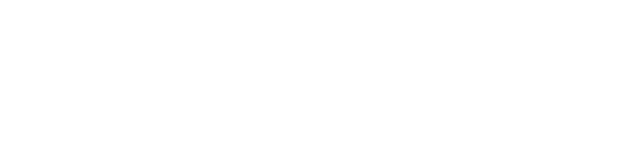
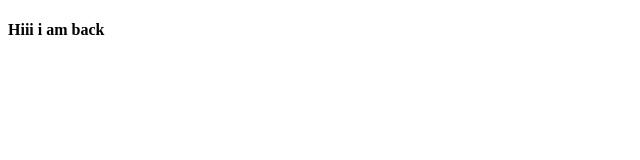
Before and after one commit to sumu002018/IWT-xm, a plain HTML site: page index.html in a window 1280 px wide. Shown: the whole page, without its empty margins (0-640 px from the left). Drawn offline with Linux system fonts and the light colour scheme.

Commit message:
Update index.html

```diff
--- a/index.html
+++ b/index.html
@@ -6,6 +6,6 @@
     <title>Document</title>
 </head>
 <body>
-
+    <h4>Hiii i am back</h4>
 </body>
 </html>
```
